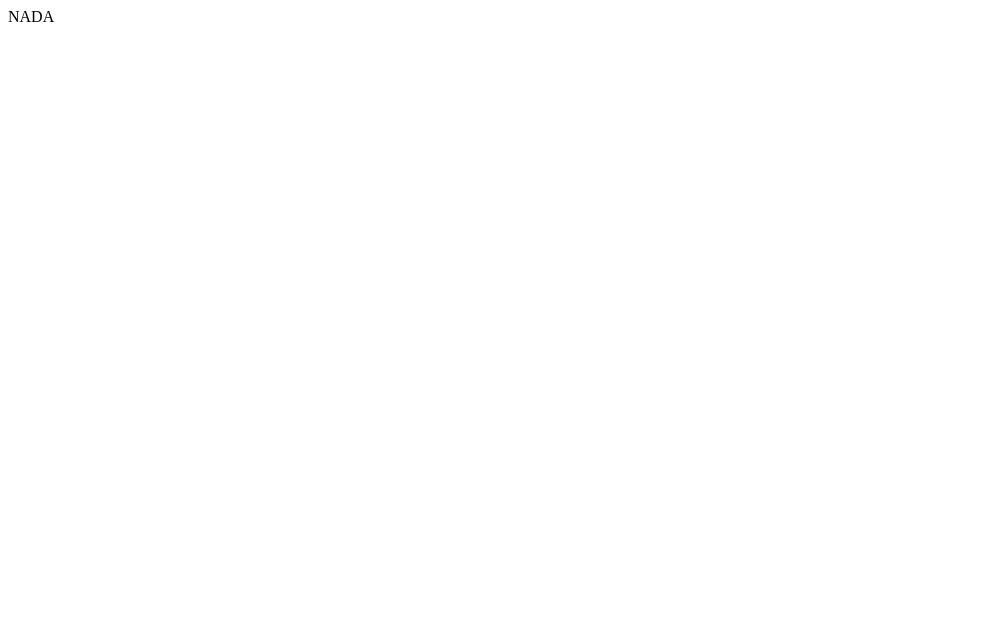
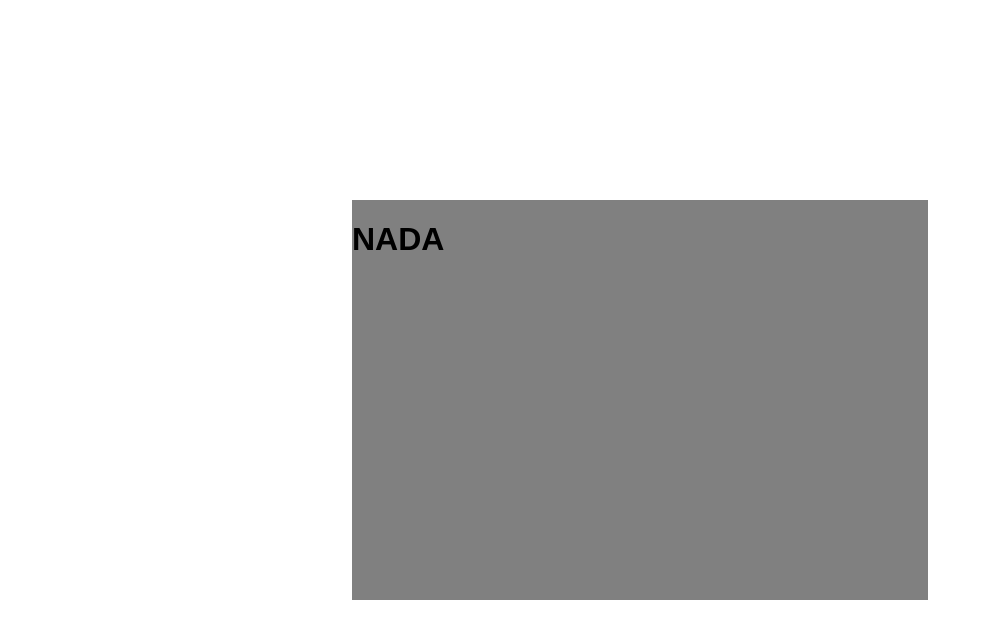
Before and after one commit to sadbumblebee/goinwolfe, a plain HTML site: page docs/index.html in a window 1280 px wide. Shown: the whole page, without its empty margins (0-983 px from the left). Drawn offline with Linux system fonts and the light colour scheme.

Commit message:
Placeholder div

```diff
--- /dev/null
+++ b/docs/css/styles.css
@@ -0,0 +1,18 @@
+body {
+  font-family: filson-soft, sans-serif;
+  font-style: normal;
+  font-weight: 400;
+}
+
+#comingSoon {
+  margin: auto;
+  width: 45%;
+  height: 50%;
+  background-color: gray;
+	position: absolute;
+	top: 0;
+	bottom: 0;
+	left: 0;
+	right: 0;
+
+}
--- a/docs/index.html
+++ b/docs/index.html
@@ -4,7 +4,12 @@
     <meta charset="UTF-8">
     <title>Come Back Soon.</title>
   </head>
+  <script src="https://use.typekit.net/vvg2jsi.js"></script>
+  <script>try{Typekit.load({ async: true });}catch(e){}</script>
+  <link rel="stylesheet" href="css/styles.css">
   <body>
-    NADA
+    <div id="comingSoon">
+      <h1>NADA</h1>
+    </div>
   </body>
 </html>
```
